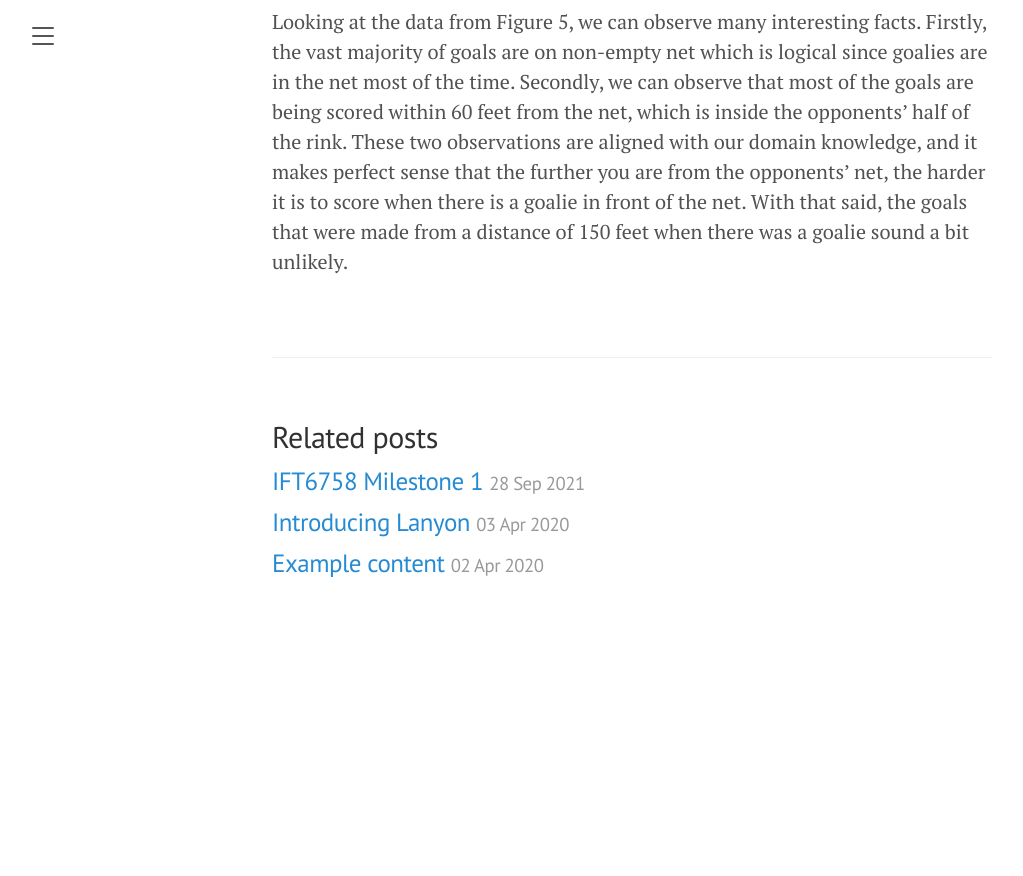
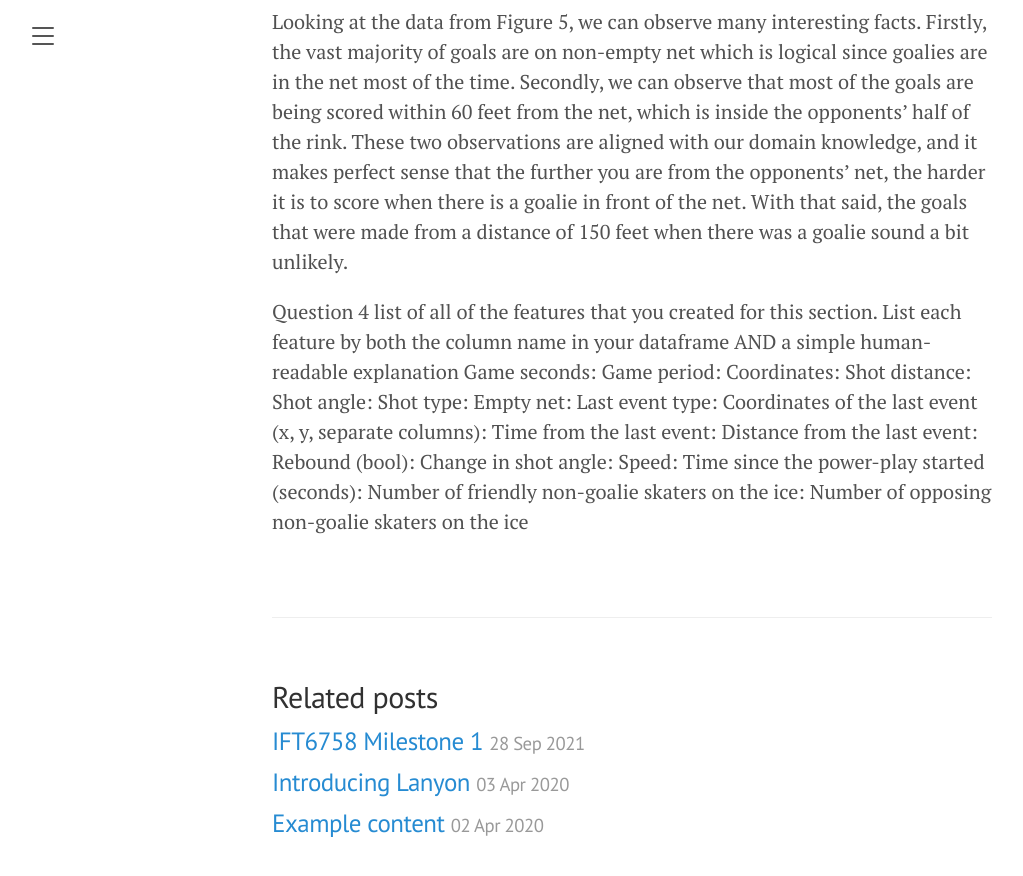
Before and after one commit to jaihon1/IFT6758-Project, a Jekyll site: the page built from blog/_posts/2021-11-3-milestone-2.md, in a window 1280 px wide and 900 px high, scrolled down 2255 px. Shown: the top 876 px of the window, without its empty margins (8-1031 px from the left). Built offline with Jekyll 4.4.1, drawn with Linux system fonts in a browser that asks for light colours; before the commit the page ends 2895 px from its top, so only the background shows below that.

Commit message:
changes in question4 milestone2

```diff
--- a/blog/_posts/2021-11-3-milestone-2.md
+++ b/blog/_posts/2021-11-3-milestone-2.md
@@ -42,3 +42,23 @@ Using our work from the previous milestone, we have extended our features by add
 </figure>
 
 Looking at the data from Figure 5, we can observe many interesting facts. Firstly, the vast majority of goals are on non-empty net which is logical since goalies are in the net most of the time. Secondly, we can observe that most of the goals are being scored within 60 feet from the net, which is inside the opponents' half of the rink. These two observations are aligned with our domain knowledge, and it makes perfect sense that the further you are from the opponents' net, the harder it is to score when there is a goalie in front of the net. With that said, the goals that were made from a distance of 150 feet when there was a goalie sound a bit unlikely.
+
+Question 4
+list of all of the features that you created for this section. List each feature by both the column name in your dataframe AND a simple human-readable explanation
+Game seconds:
+Game period:
+Coordinates:
+Shot distance:
+Shot angle:
+Shot type:
+Empty net:
+Last event type:
+Coordinates of the last event (x, y, separate columns):
+Time from the last event:
+Distance from the last event:
+Rebound (bool):
+Change in shot angle:
+Speed:
+Time since the power-play started (seconds):
+Number of friendly non-goalie skaters on the ice:
+Number of opposing non-goalie skaters on the ice
```
Also changed, not shown: 1 other file.
